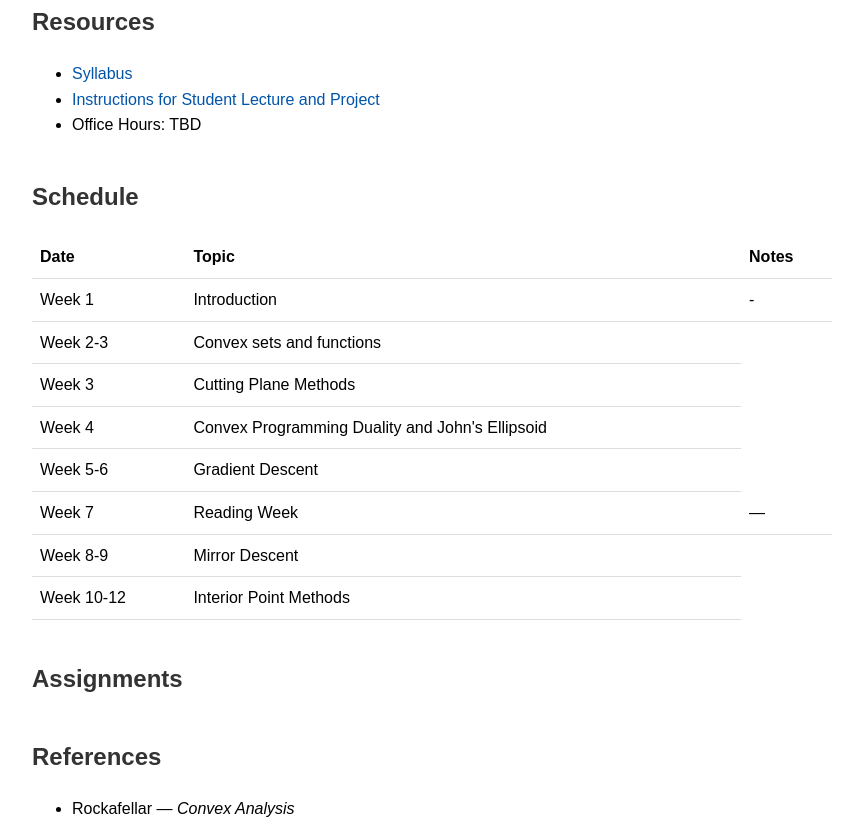
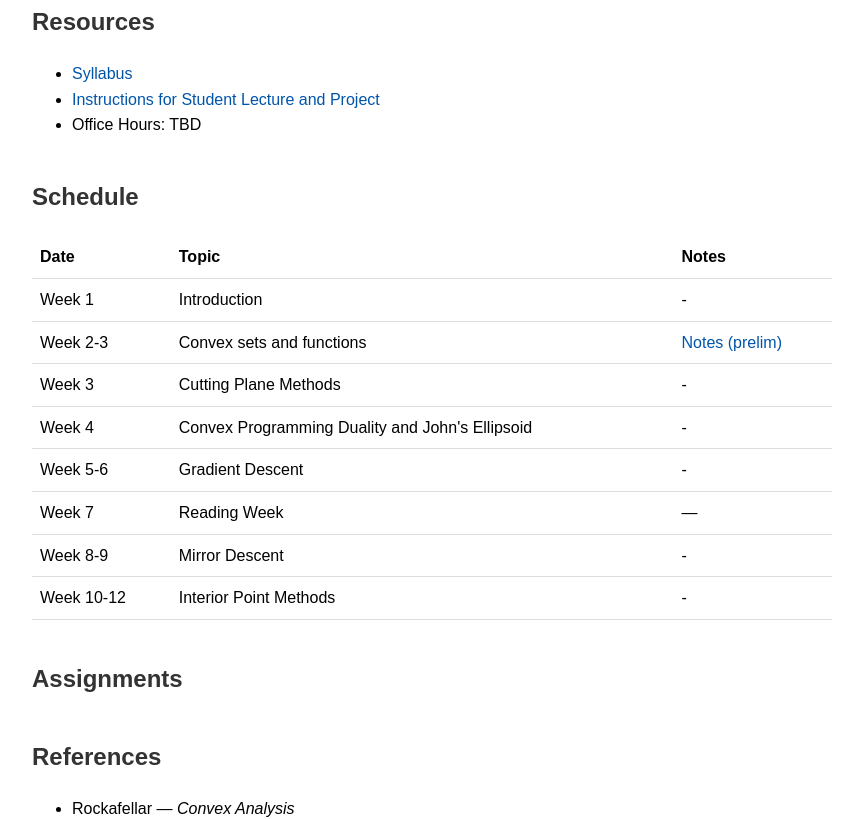
Before and after one commit to a5ramach/a5ramach.github.io, a plain HTML site: page cpsc536C_Fall_2026/index.html in a window 1280 px wide. Shown: the part 567-1386 px from the top of the page, without its empty margins (208-1071 px from the left). Drawn offline with Linux system fonts and the light colour scheme.

Commit message:
week1 notes1

```diff
--- a/cpsc536C_Fall_2026/index.html
+++ b/cpsc536C_Fall_2026/index.html
@@ -74,13 +74,13 @@
   <table>
     <tr><th>Date</th><th>Topic</th><th>Notes</th></tr>
     <tr><td>Week 1</td><td>Introduction</td><td>-</td></tr>
-    <tr><td>Week 2-3</td><td>Convex sets and functions</td></tr>
-    <tr><td>Week 3</td><td>Cutting Plane Methods</td></tr>
-    <tr><td>Week 4</td><td>Convex Programming Duality and John's Ellipsoid</td></tr>
-    <tr><td>Week 5-6</td><td>Gradient Descent</td></tr>
+    <tr><td>Week 2-3</td><td>Convex sets and functions</td><td><a href="Convex_Fund_1">Notes (prelim)</a></td></tr>
+    <tr><td>Week 3</td><td>Cutting Plane Methods</td><td>-</td></tr>
+    <tr><td>Week 4</td><td>Convex Programming Duality and John's Ellipsoid</td><td>-</td></tr>
+    <tr><td>Week 5-6</td><td>Gradient Descent</td><td>-</td></tr>
     <tr><td>Week 7</td><td>Reading Week</td><td>—</td></tr>
-    <tr><td>Week 8-9</td><td>Mirror Descent</td></tr>
-    <tr><td>Week 10-12</td><td>Interior Point Methods</td></tr>
+    <tr><td>Week 8-9</td><td>Mirror Descent</td><td>-</td></tr>
+    <tr><td>Week 10-12</td><td>Interior Point Methods</td><td>-</td></tr>
   </table>
 </div>
 
```
